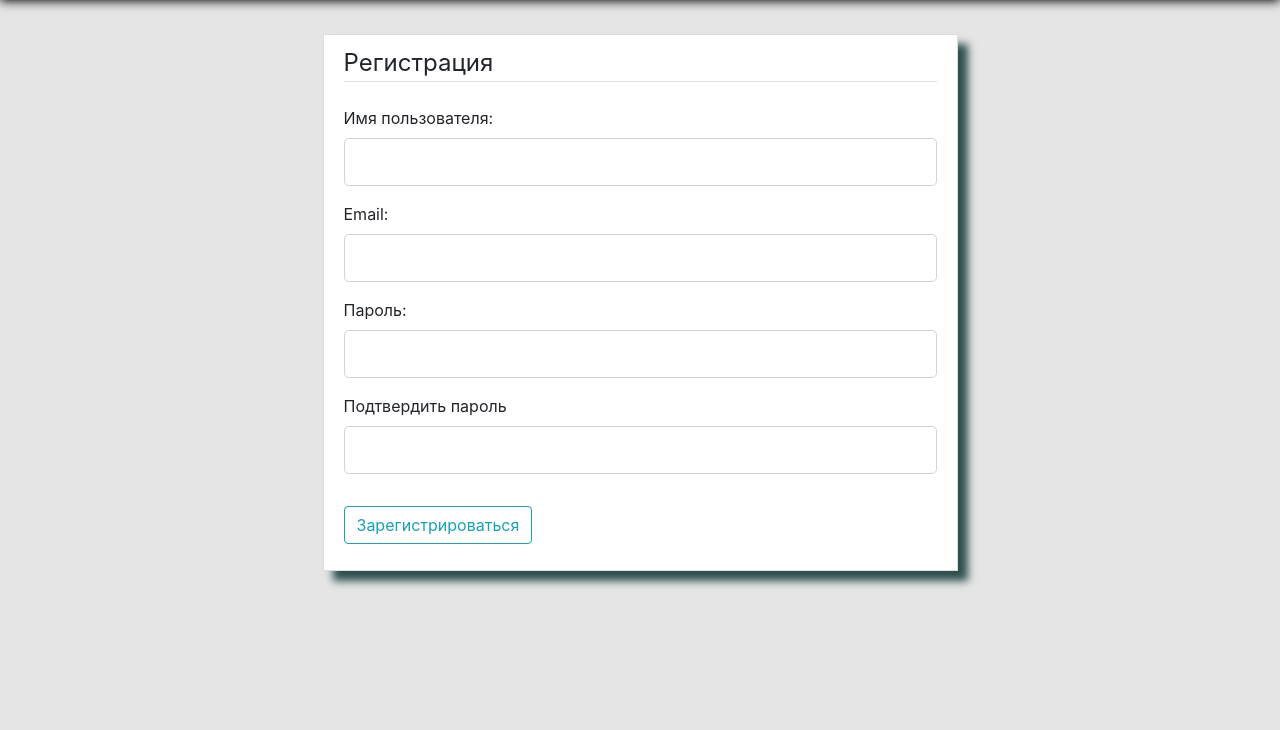
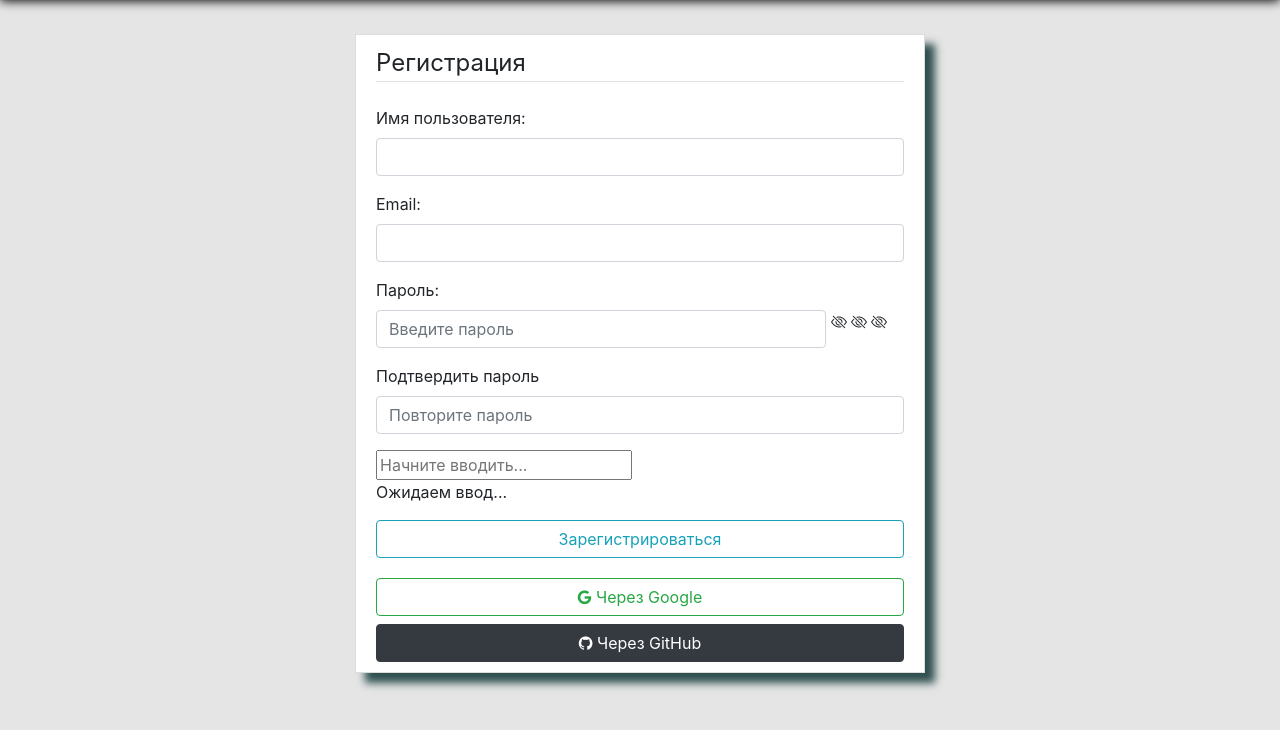
Before and after one commit to amstepannikov/myDiploma, a Flask app: page /register in a window 1280 px wide. Shown: the part 70-800 px from the top of the page. Run offline with Flask 3, Linux system fonts and the light colour scheme; parts of the project's set-up code (start-up, migrations or seed data) failed here and were passed over; some libraries are stand-ins or nearby versions; some web fonts are replaced.

Commit message:
K1 Кнопка видимости пароля. Реакция на ввод символов, для проверки сложности пароля (не доделал).

```diff
--- a/my_blog/templates/layout.html
+++ b/my_blog/templates/layout.html
@@ -10,6 +10,7 @@
               integrity="sha384-Gn5384xqQ1aoWXA+058RXPxPg6fy4IWvTNh0E263XmFcJlSAwiGgFAW/dAiS6JXm" crossorigin="anonymous">
         <link rel="stylesheet" href="https://cdnjs.cloudflare.com/ajax/libs/font-awesome/4.7.0/css/font-awesome.min.css">
         <link rel="stylesheet" type="text/css" href="{{ url_for('static', filename='css/styles.css') }}">
+        <link rel="stylesheet" href="https://cdn.jsdelivr.net/npm/bootstrap-icons@1.3.0/font/bootstrap-icons.css"/>
         <link rel="preconnect" href="https://fonts.gstatic.com">
         <link href="https://fonts.googleapis.com/css2?family=Lobster&display=swap" rel="stylesheet">
         <link href="https://fonts.googleapis.com/css2?family=Alice&display=swap" rel="stylesheet">
@@ -101,7 +102,6 @@
 
         <main role="main" class="container">
            <div class="row justify-content-center">
-              <div class="col-md-7">
                  {% with messages = get_flashed_messages(with_categories=true) %}
                     {% if messages %}
                        {% for category, message in messages %}
@@ -113,7 +113,6 @@
                  {% endwith %}
                  {% block content %}
                  {% endblock %}
-            </div>
           </div>
         </main>
 
--- a/my_blog/templates/login.html
+++ b/my_blog/templates/login.html
@@ -3,7 +3,7 @@
 
 {% block content %}
 
-    <div class="content-section">
+    <div class="content-section col-6">
         <form method="POST" action="">
             {{ form.hidden_tag() }}
             <fieldset class="form-group">
--- a/my_blog/templates/register.html
+++ b/my_blog/templates/register.html
@@ -1,67 +1,148 @@
+<!--Страница регистрации пользователя-->
 {% extends "layout.html" %}
+
+{% block head %}
+    <style>
+        .pad {
+            padding-left: 5px
+        }
+    </style>
+
+    <!-- Подключаем jQuery -->
+    <script src="https://code.jquery.com/jquery-3.6.0.min.js"></script>
+{% endblock head %}
+
 {% block content %}
-    <div class="content-section">
+    <div class="content-section col-6">
         <form method="POST" action="">
             {{ form.hidden_tag() }}
             <fieldset class="form-group">
                 <legend class="border-bottom mb-4">Регистрация</legend>
+
+                <!--Имя пользователя-->
                 <div class="form-group">
                     {{ form.username.label(class="form-control-label") }}
 
                     {% if form.username.errors %}
-                        {{ form.username(class="form-control form-control-lg is-invalid") }}
+                        {{ form.username(class="form-control is-invalid") }}
                         <div class="invalid-feedback">
                             {% for error in form.username.errors %}
                                 <span>{{ error }}</span>
                             {% endfor %}
                         </div>
                     {% else %}
-                        {{ form.username(class="form-control form-control-lg") }}
+                        {{ form.username(class="form-control") }}
                     {% endif %}
                 </div>
+
+                <!--Email он же логин-->
                 <div class="form-group">
                     {{ form.email.label(class="form-control-label") }}
                     {% if form.email.errors %}
-                        {{ form.email(class="form-control form-control-lg is-invalid") }}
+                        {{ form.email(class="form-control is-invalid") }}
                         <div class="invalid-feedback">
                             {% for error in form.email.errors %}
                                 <span>{{ error }}</span>
                             {% endfor %}
                         </div>
                     {% else %}
-                        {{ form.email(class="form-control form-control-lg") }}
+                        {{ form.email(class="form-control") }}
                     {% endif %}
                 </div>
+
+                <!--Пароль-->
+
                 <div class="form-group">
                     {{ form.password.label(class="form-control-label") }}
+                    <div class="row">
+                        <div class="col-sm-10" style="padding-right:0">
                             {% if form.password.errors %}
-                        {{ form.password(class="form-control form-control-lg is-invalid") }}
+                                {{ form.password(class="form-control is-invalid") }}
                                 <div class="invalid-feedback">
                                     {% for error in form.password.errors %}
                                         <span>{{ error }}</span>
                                     {% endfor %}
                                 </div>
                             {% else %}
-                        {{ form.password(class="form-control form-control-lg") }}
+                                {{ form.password(class="form-control", placeholder="Введите пароль") }}
                             {% endif %}
                         </div>
+                        <div class="col-auto pad">
+                            <i class="bi bi-eye-slash position-absolute translate-middle-y ms-2" id="togglePassword"></i>
+                         </div>
+                        <div class="col-auto pad">
+                            <i class="bi bi-eye-slash position-absolute translate-middle-y ms-2" id="togglePassword1"></i>
+                        </div>
+                        <div class="col-auto pad">
+                            <i class="bi bi-eye-slash position-absolute translate-middle-y ms-2" id="togglePassword2"></i>
+                        </div>
+                    </div>
+                </div>
+
+                <!-- Скрипт для переключения видимости пароля -->
+                <script>
+                    document.getElementById('togglePassword').addEventListener('click', function () {
+                        var passwordInput = document.querySelector('[name="password"]');
+                        passwordInput.type = passwordInput.type === 'password' ? 'text' : 'password';
+                        this.classList.toggle('bi-eye');
+                        this.classList.toggle('bi-eye-slash');
+                    });
+                </script>
+
+                <!--Подтвердить пароль-->
                 <div class="form-group">
                     {{ form.confirm_password.label(class="form-control-label") }}
                     {% if form.confirm_password.errors %}
-                        {{ form.confirm_password(class="form-control form-control-lg is-invalid") }}
+                        {{ form.confirm_password(class="form-control is-invalid") }}
                         <div class="invalid-feedback">
                             {% for error in form.confirm_password.errors %}
                                 <span>{{ error }}</span>
                             {% endfor %}
                         </div>
                     {% else %}
-                        {{ form.confirm_password(class="form-control form-control-lg") }}
+                        {{ form.confirm_password(class="form-control", placeholder="Повторите пароль") }}
                     {% endif %}
                 </div>
+
+
+                <input type="text" id="my_input_field" placeholder="Начните вводить..."/>
+                <div id="response_area">Ожидаем ввод...</div>
+
+                <script>
+                    jQuery.noConflict();
+                    jQuery(document).ready(function ($) {
+    $('#my_input_field').on('input', function() {
+        var user_input = $(this).val();
+
+        $.ajax({
+            url: '/process_input',
+            method: 'POST',
+            dataType: 'json',
+            contentType: 'application/json',
+            data: JSON.stringify({ text: user_input }),
+            success: function(response) {
+                $('#response_area').text(response.message);
+            },
+            error: function(error) {
+                console.error("Ошибка:", error.responseText);
+            }
+        });
+    });
+});
+                </script>
             </fieldset>
+
+            <div>
+                <!--Кнопка Зарегистрироваться-->
                 <div class="form-group">
-                {{ form.submit(class="btn btn-outline-info") }}
+                    {{ form.submit(class="btn btn-outline-info btn-md btn-block") }}
+                </div>
+
+                <a class="btn btn-outline-success btn-md btn-block" href="{{ url_for('users.login_google') }}"
+                   style="margin-top: 20px;"><i class="fa fa-google"></i> Через Google</a>
+                <a class="btn btn-dark btn-md btn-block" href="{{ url_for('users.login_github') }}"><i class="fa fa-github"></i> Через GitHub</a>
             </div>
         </form>
     </div>
+
 {% endblock content %}
--- a/my_blog/users/routes.py
+++ b/my_blog/users/routes.py
@@ -1,6 +1,6 @@
 from datetime import datetime, timedelta
 
-from flask import render_template, url_for, flash, redirect, request, Blueprint, current_app
+from flask import render_template, url_for, flash, redirect, request, Blueprint, current_app, jsonify
 from flask_login import login_user, current_user, logout_user, login_required
 from flask_dance.contrib.google import make_google_blueprint, google
 
@@ -40,6 +40,24 @@ def register():
               ' Теперь вы можете войти в систему', 'success')
         return redirect(url_for('users.login'))
     return render_template('register.html', title='Register', form=form)
+
+
+
+# Маршрут обработки символов от формы
+@users.route('/process_input', methods=['POST'])
+def process_input():
+    # Получаем введённые пользователем данные
+    data = request.get_json()
+
+    if not data or 'text' not in data:
+        return jsonify({'message': 'Нет данных'}), 400
+
+    # Простое эхо-сообщение — можно заменить любой другой обработкой
+    response_message = f"Введено {len(data['text'])} символов."
+    print(111)
+
+    return jsonify({'message': response_message})
+
 
 
 @users.route("/login", methods=['GET', 'POST'])
```
Lines whose indentation alone changed are shown as unchanged.
